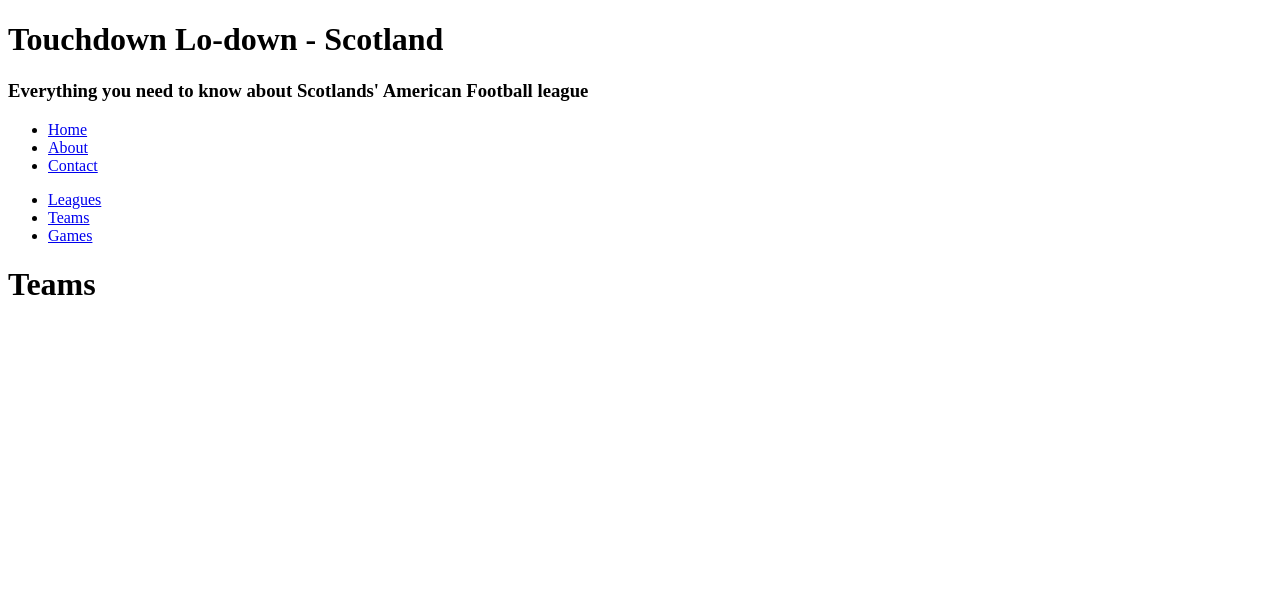
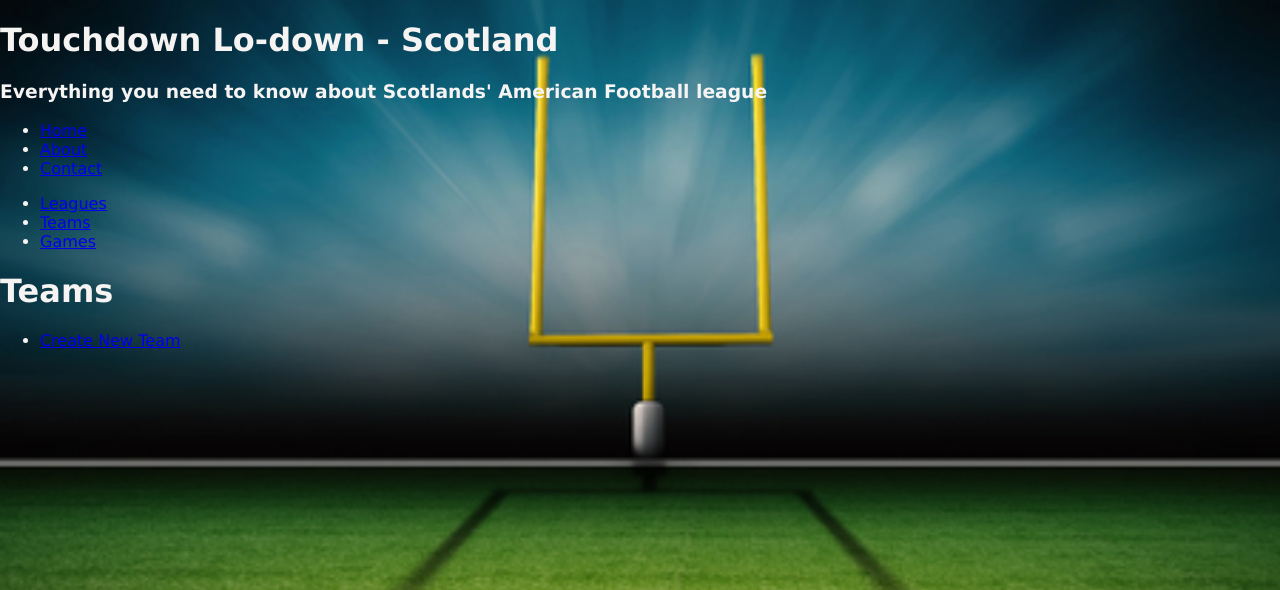
Before and after one commit to ckite82/solo_project_sports_score_app, a Flask app: page /teams in a window 1280 px wide. Shown: the top 590 px of the page. Run offline with Flask 2, Linux system fonts and the light colour scheme; data that the repository does not hold is empty; some libraries are stand-ins or nearby versions.

Commit message:
sixteenth commit - updates to controller and html

```diff
--- a/project_start_point/controllers/team_controller.py
+++ b/project_start_point/controllers/team_controller.py
@@ -12,13 +12,13 @@ def teams():
     teams = team_repository.select_all()
     return render_template("teams/index.html", all_teams = teams)
 
-# SHOW
-# GET '/teams/<id>'
-@teams_blueprint.route("/teams/<id>")
-def show(id):
-    team = team_repository.select(id)
-    game = team_repository.game(team)
-    return render_template("teams/show.html", team = team, games = games)
+# NEW TEAM
+# GET '/teams/new'
+# return an HTML form to the browser
+@teams_blueprint.route("/teams/new", methods=['GET'])
+def new_team():
+    teams = team_repository.select_all()
+    return render_template("teams/new.html", all_teams = teams)
 
 # CREATE
 # POST '/teams'
@@ -27,11 +27,20 @@ def show(id):
 # you then access the key of each form input from the new.html file and relevant form method
 @teams_blueprint.route("/teams",  methods=['POST'])
 def create_team():
-    team_name = request.form['team_name']
+    team_name = request.form['create new team']
 
-    team = Team(team_name, wins)
+    team = Team(team_name)
     team_repository.save(team)
     return redirect('/teams')
+
+
+# SHOW
+# GET '/teams/<id>'
+@teams_blueprint.route("/teams/<id>")
+def show(id):
+    team = team_repository.select(id)
+    # game = team_repository.game(team)
+    return render_template("teams/show.html", team = team) #, games = games
 
 
 # EDIT
@@ -39,8 +48,8 @@ def create_team():
 @teams_blueprint.route("/teams/<id>/edit", methods=["GET"])
 def edit_team(id):
     team = team_repository.select(id)
-    # users = user_repository.select_all() - this was in the edit function for the tasks.app
-    return render_template("teams/edit.html", team = team) #also inside bracket was users = users
+    # games = game_repository.select_all()
+    return render_template("teams/edit.html", team = team) # games = games
 
 
 # UPDATE
@@ -49,7 +58,7 @@ def edit_team(id):
 def update_team(id):
     team_name = request.form['team_name']
 
-    team = Team(team_name, wins)
+    team = Team(team_name, id) #, wins
     team_repository.update(team)
     return redirect("/teams")
 
@@ -59,4 +68,4 @@ def update_team(id):
 @teams_blueprint.route("/teams/<id>/delete", methods=["POST"])
 def delete_team(id):
     team_repository.delete(id)
-    return redirect("/teams")
+    return redirect('/teams')
--- a/project_start_point/models/game.py
+++ b/project_start_point/models/game.py
@@ -20,6 +20,6 @@ class Game:
 
     # def game_winner(self):
     #     winner = None
-    #     if team1 == [0] and team2 == [1]:
+    #     if team1 == 0 and team2 == 1:
     #         winner = random.randint(0,1)
     #     return winner
--- a/project_start_point/repositories/team_repository.py
+++ b/project_start_point/repositories/team_repository.py
@@ -22,7 +22,7 @@ def select_all():
     results = run_sql(sql)
 
     for row in results:
-        team = Team(row['team_name'], row['id'])
+        team = Team(row['team_name'], row['game_wins'], row['id'])
         teams.append(team)
     return teams
 # above will allow all teams to be displayed
@@ -34,7 +34,7 @@ def select(id):
     result = run_sql(sql, values)[0]
 
     if result is not None:
-        team = Team(result['team_name'], result['id'])
+        team = Team(result['team_name'], result['game_wins'], result['id'])
     return team
 # above will allow any specific team to be displayed based on team_id
 
@@ -44,7 +44,12 @@ def delete_all():
 # above will delete all teams before the DB is populated
 
 def delete(id):
-    sql = "DELETE FROM teams WHERE id = %s;"
+    sql = "DELETE FROM teams WHERE id = %s"
     values = [id]
     run_sql(sql, values)
 # above will delete any specific team based on team_id
+
+def update(team):
+    sql = "UPDATE teams SET (team_name, game_wins) = (%s, %s) WHERE id = %s"
+    values = [team.team_name, team.game_wins, team.id]
+    run_sql(sql, values)
--- a/project_start_point/static/css/buttons.css
+++ b/project_start_point/static/css/buttons.css
@@ -0,0 +1,5 @@
+#edit-buttons {
+    width: 2px;
+    height: 2px;
+    padding: 0px;
+    }
--- a/project_start_point/static/css/style.css
+++ b/project_start_point/static/css/style.css
@@ -0,0 +1,9 @@
+body {
+    background: url('/static/images/goal_posts.jpg');
+    background-size: cover;
+    background-repeat: no-repeat;
+    color: #F6F4F3;
+    font-family: "Lucida Sans Unicode", "Lucida Grande", sans-serif;
+    padding: 0px;
+    margin: 0px;
+  }
--- a/project_start_point/templates/base.html
+++ b/project_start_point/templates/base.html
@@ -3,10 +3,14 @@
     <head>
         <meta charset="UTF-8">
         <meta name="viewport" content="width=device-width, initial-scale=1.0">
+        <meta http-equiv="X-UA-Compatible" content="ie=edge">
         <link rel="stylesheet" href="{{ url_for('static', filename='css/style.css') }}">
         <link rel="stylesheet" href="{{ url_for('static', filename='css/buttons.css') }}">
         <link rel="stylesheet" href="{{ url_for('static', filename='css/forms.css') }}">
         <link rel="stylesheet" href="{{ url_for('static', filename='css/tables.css') }}">
+        <link href="https://fonts.googleapis.com/css?family=Merriweather|Special+Elite" rel="stylesheet">
+        <link rel="stylesheet" href="https://stackpath.bootstrapcdn.com/font-awesome/4.7.0/css/font-awesome.min.css" crossorigin="anonymous">
+        <link rel="stylesheet" href="{{ url_for('static', filename='style.css') }}">
         <!--not sure how many of above static/css files I will be using yet-->
         <title>Touchdown Lo-down - Scotland</title>
     </head>
--- a/project_start_point/templates/teams/index.html
+++ b/project_start_point/templates/teams/index.html
@@ -3,11 +3,28 @@
 {% block content %}
 <h1>Teams</h1>
 
+<nav>
+    <ul>
+        <li><a href="/teams/new">Create New Team</a></li>
+    </ul>
+</nav>
+
 {% for team in all_teams %}
     <div class="team">
-        {{team.team_name}}
-
-
+        <div class="content">
+        </div>
+        <div class="team_name">
+            <a href="/teams/{{team.id}}">{{team.team_name}}</a>
+        </div>
+        <div class="delete-buttons">
+            <form class="delete-form" action="/teams/{{team.id}}/delete" method="POST">
+                <button type="submit" class="trash-button"><i class="fa fa-trash-o fa-3x" style="color: brown" aria-hidden="true"></i></button>
+            </form>
+        </div>
+        <div class="edit-buttons">
+            <form class="edit-form" action="/teams/{{team.id}}/edit" method="POST">
+                <button type="submit" class="edit-button"><i>&#127944;</i></button>
+            </form></button>
     </div>
 {% endfor %}
 
```
Also changed, not shown: project_start_point/templates/teams/edit.html (added, +12 -0 lines), project_start_point/templates/teams/new.html (added, +13 -0 lines), project_start_point/templates/teams/show.html (added, +11 -0 lines), project_start_point/static/images/goal_posts.jpg (added).
